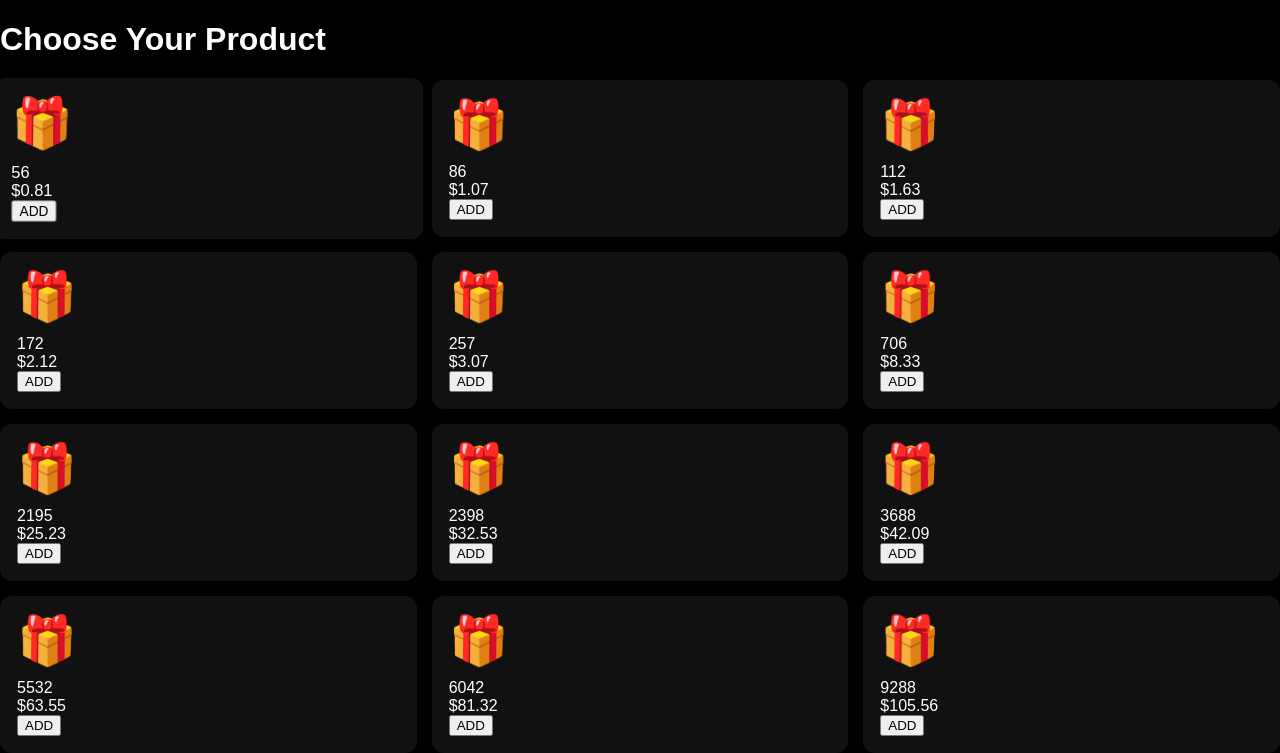
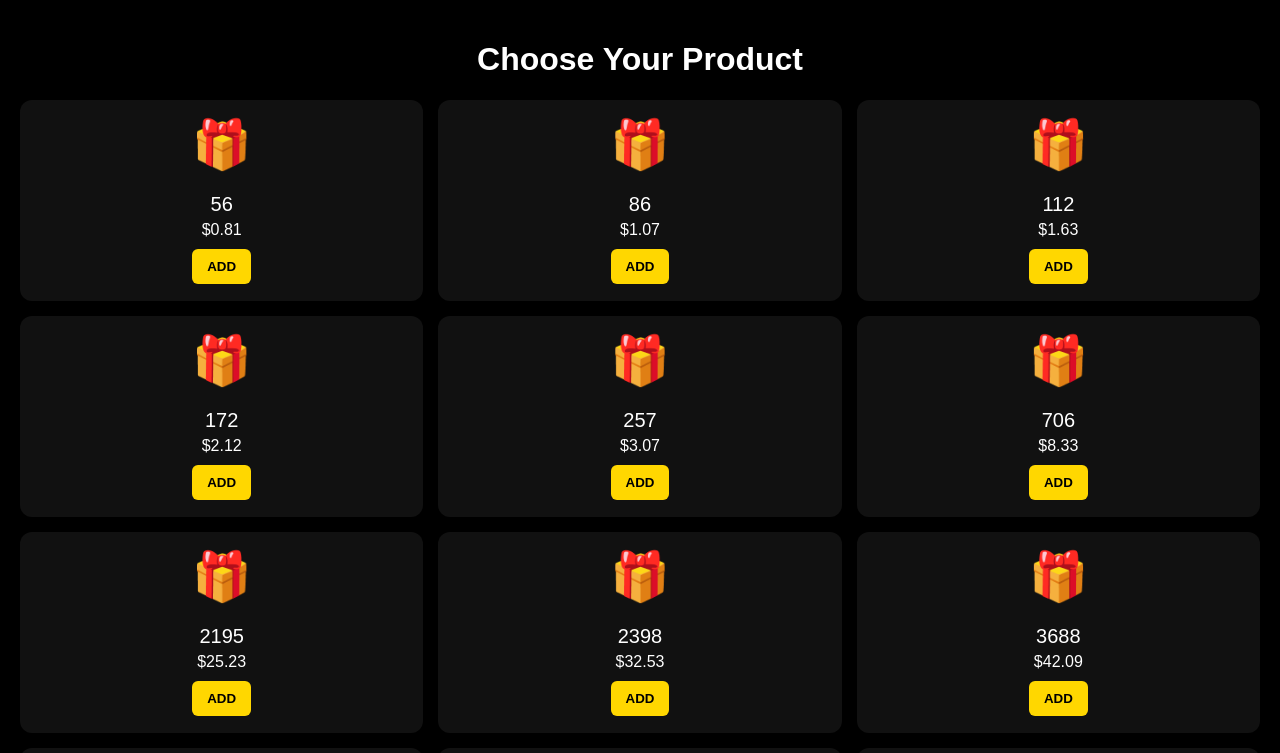
Before and after one commit to MLBBDIAMONDSTORE/mlbbbdiamondstore, a React (Create React App) app in the folder frontend/: page / in a window 1280 px wide. Shown: the top 753 px of the page. Built offline with nearby package versions, Linux system fonts and the light colour scheme.

Commit message:
Update App.css

```diff
--- a/frontend/src/styles/App.css
+++ b/frontend/src/styles/App.css
@@ -1,15 +1,69 @@
 body {
   margin: 0;
+  font-family: 'Arial', sans-serif;
   background-color: #000;
   color: #fff;
-  font-family: 'Segoe UI', Tahoma, Geneva, Verdana, sans-serif;
 }
 
-button {
+.product-list {
+  padding: 20px;
+  text-align: center;
+}
+
+.product-grid {
+  display: grid;
+  grid-template-columns: repeat(3, 1fr);
+  gap: 16px;
+  margin-top: 20px;
+}
+
+.product-card {
+  background-color: #111;
+  padding: 20px;
+  border-radius: 10px;
+  border: 2px solid #222;
+  display: flex;
+  flex-direction: column;
+  align-items: center;
+}
+
+.emoji {
+  font-size: 40px;
+}
+
+.product-name {
+  margin: 10px 0 5px;
+  font-size: 20px;
+}
+
+.product-price {
+  font-size: 16px;
+  margin-bottom: 10px;
+}
+
+.add-button {
+  background-color: #ffd700;
+  color: #000;
+  font-weight: bold;
+  border: none;
+  padding: 10px 15px;
+  border-radius: 6px;
+  cursor: pointer;
+  transition: background 0.3s;
+}
+
+.add-button:hover {
+  background-color: #ffce00;
+}
+
+.view-order-button {
+  background-color: #00cc66;
+  color: white;
+  font-weight: bold;
+  font-size: 16px;
+  margin-top: 30px;
+  padding: 12px 25px;
+  border-radius: 8px;
+  border: none;
   cursor: pointer;
 }
-
-a {
-  color: inherit;
-  text-decoration: none;
-}
```
